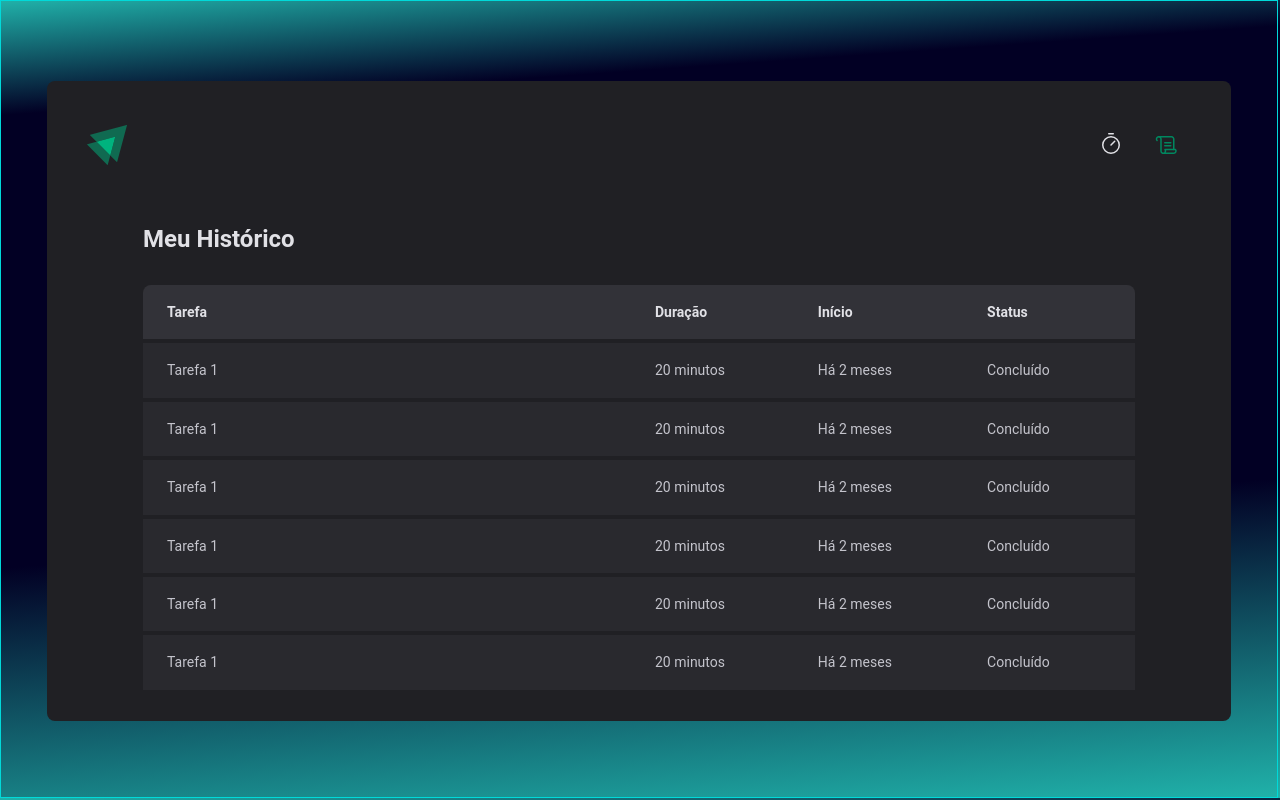
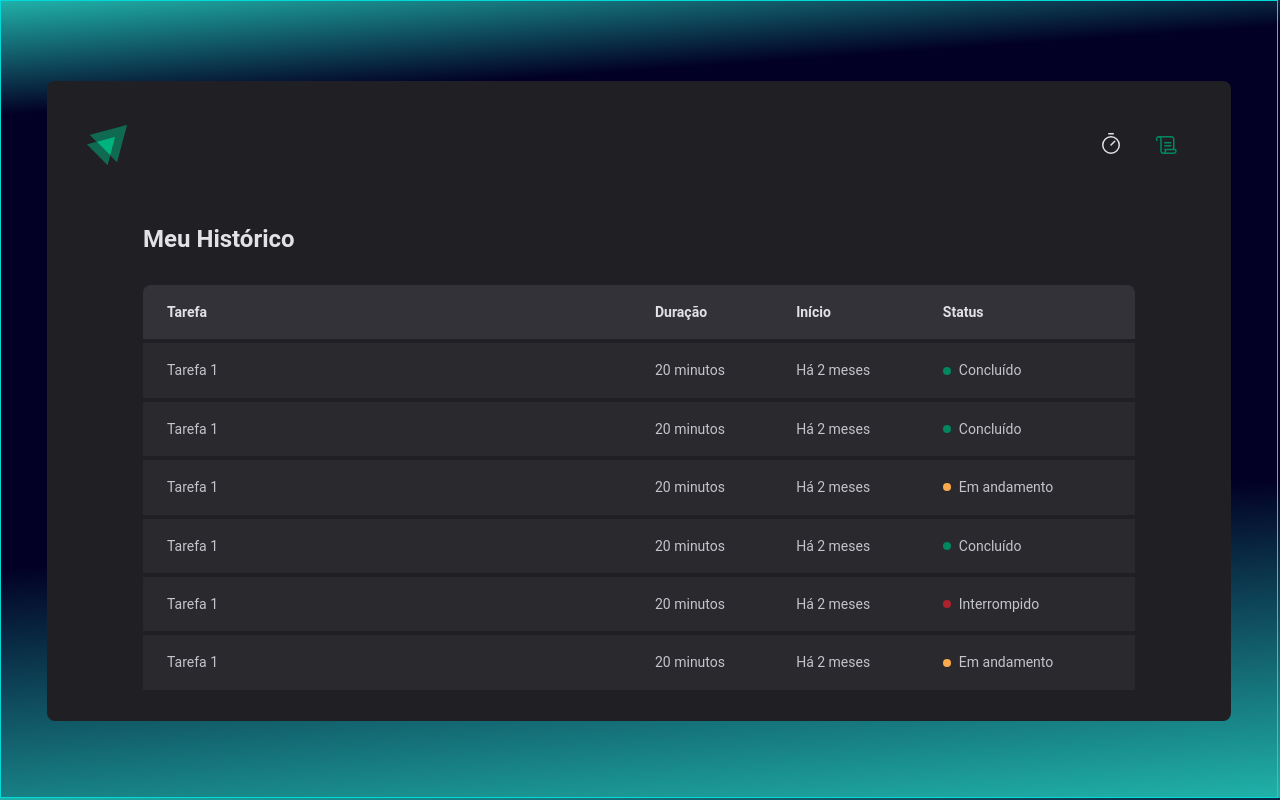
Before and after one commit to shadyueh/rs22-ignite-timer, a React app: page /history in a window 1280 px wide. Built offline with nearby package versions, Linux system fonts and the light colour scheme; the HTML template or start-up script is replaced by a standard one.

Commit message:
feat: add component status for tasks status

```diff
--- a/src/pages/History/index.tsx
+++ b/src/pages/History/index.tsx
@@ -1,4 +1,4 @@
-import { HistoryContainer, HistoryList } from './styles'
+import { HistoryContainer, HistoryList, Status } from './styles'
 
 export function History() {
   return (
@@ -19,37 +19,49 @@
               <td>Tarefa 1</td>
               <td>20 minutos</td>
               <td>Há 2 meses</td>
-              <td>Concluído</td>
+              <td>
+                <Status statusColor="green">Concluído</Status>
+              </td>
             </tr>
             <tr>
               <td>Tarefa 1</td>
               <td>20 minutos</td>
               <td>Há 2 meses</td>
-              <td>Concluído</td>
+              <td>
+                <Status statusColor="green">Concluído</Status>
+              </td>
             </tr>
             <tr>
               <td>Tarefa 1</td>
               <td>20 minutos</td>
               <td>Há 2 meses</td>
-              <td>Concluído</td>
+              <td>
+                <Status statusColor="yellow">Em andamento</Status>
+              </td>
             </tr>
             <tr>
               <td>Tarefa 1</td>
               <td>20 minutos</td>
               <td>Há 2 meses</td>
-              <td>Concluído</td>
+              <td>
+                <Status statusColor="green">Concluído</Status>
+              </td>
             </tr>
             <tr>
               <td>Tarefa 1</td>
               <td>20 minutos</td>
               <td>Há 2 meses</td>
-              <td>Concluído</td>
+              <td>
+                <Status statusColor="red">Interrompido</Status>
+              </td>
             </tr>
             <tr>
               <td>Tarefa 1</td>
               <td>20 minutos</td>
               <td>Há 2 meses</td>
-              <td>Concluído</td>
+              <td>
+                <Status statusColor="yellow">Em andamento</Status>
+              </td>
             </tr>
           </tbody>
         </table>
--- a/src/pages/History/styles.ts
+++ b/src/pages/History/styles.ts
@@ -59,3 +59,27 @@
     }
   }
 `
+
+const STATUS_COLORS = {
+  yellow: 'yellow-500',
+  red: 'red-500',
+  green: 'green-500',
+} as const
+
+interface StatusProps {
+  statusColor: keyof typeof STATUS_COLORS
+}
+
+export const Status = styled.span<StatusProps>`
+  display: flex;
+  align-items: center;
+  gap: 0.5rem;
+
+  &::before {
+    content: '';
+    width: 0.5rem;
+    height: 0.5rem;
+    border-radius: 9999px;
+    background: ${(props) => props.theme[STATUS_COLORS[props.statusColor]]};
+  }
+`
```
